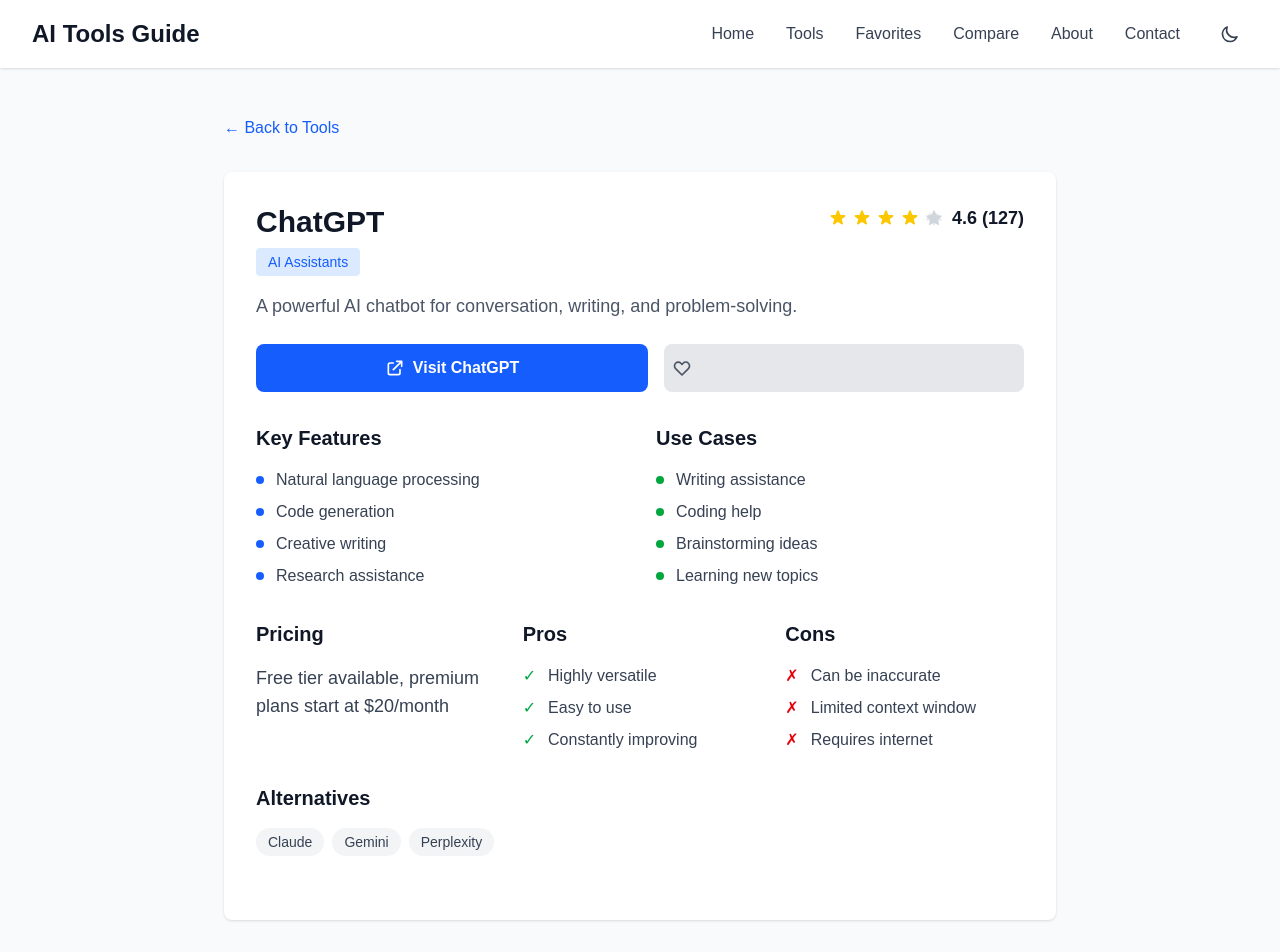
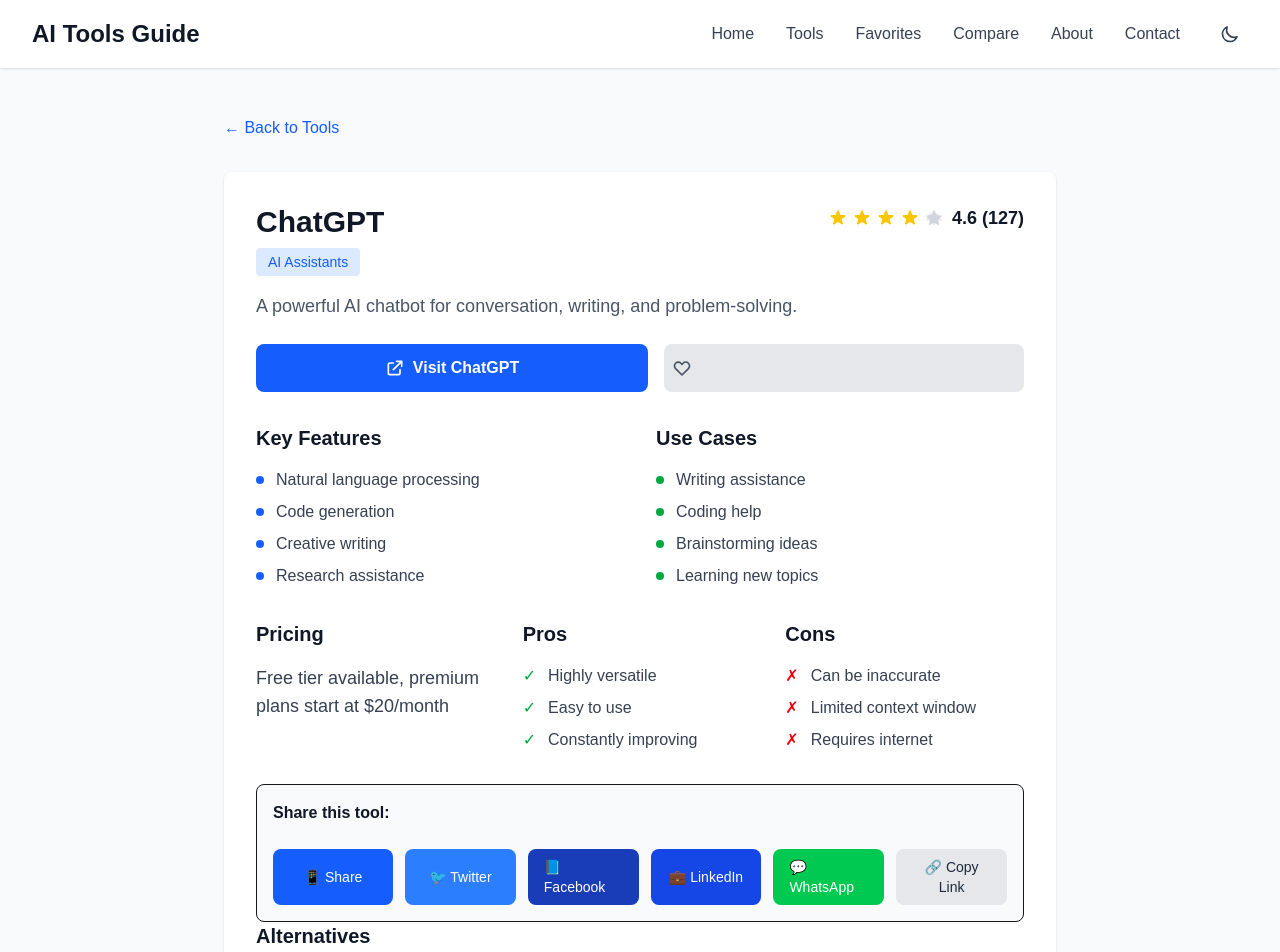
Before and after one commit to kishorm3795/Guide-AI, a Next.js app: page /tools/chatgpt in a window 1280 px wide. Shown: the top 952 px of the page. Built offline with nearby package versions, Linux system fonts and the light colour scheme.

Commit message:
Social sharing - Share tools on social media

```diff
--- /dev/null
+++ b/app/components/SocialShare.tsx
@@ -0,0 +1,103 @@
+'use client';
+
+import { useState } from 'react';
+import { tools } from '../../lib/tools';
+
+interface SocialShareProps {
+  toolId: string;
+  toolName: string;
+}
+
+export default function SocialShare({ toolId, toolName }: SocialShareProps) {
+  const [copied, setCopied] = useState(false);
+  const toolUrl = `https://yourdomain.com/tools/${toolId}`;
+  const shareText = `Check out ${toolName} on AI Tools Directory! 🚀`;
+
+  const shareUrls = {
+    twitter: `https://twitter.com/intent/tweet?text=${encodeURIComponent(shareText)}&url=${encodeURIComponent(toolUrl)}`,
+    facebook: `https://www.facebook.com/sharer/sharer.php?u=${encodeURIComponent(toolUrl)}`,
+    linkedin: `https://www.linkedin.com/sharing/share-offsite/?url=${encodeURIComponent(toolUrl)}`,
+    whatsapp: `https://wa.me/?text=${encodeURIComponent(shareText + ' ' + toolUrl)}`,
+  };
+
+  const copyLink = async () => {
+    await navigator.clipboard.writeText(toolUrl);
+    setCopied(true);
+    setTimeout(() => setCopied(false), 2000);
+  };
+
+  const share = () => {
+    if (navigator.share) {
+      navigator.share({
+        title: `${toolName} - AI Tools Directory`,
+        text: shareText,
+        url: toolUrl,
+      });
+    }
+  };
+
+  return (
+    <div className="flex flex-wrap gap-3 p-4 bg-gray-50 rounded-lg border">
+      <h4 className="font-semibold text-gray-900 mb-3 w-full">Share this tool:</h4>
+
+      {/* Native Share */}
+      <button
+        onClick={share}
+        className="px-4 py-2 bg-blue-600 text-white text-sm rounded-lg hover:bg-blue-700 transition-colors flex items-center gap-2 flex-1 min-w-[120px] justify-center"
+        aria-label="Share this tool"
+      >
+        📱 Share
+      </button>
+
+      {/* Platform Buttons */}
+      <a
+        href={shareUrls.twitter}
+        target="_blank"
+        rel="noopener noreferrer"
+        className="px-4 py-2 bg-blue-500 text-white text-sm rounded-lg hover:bg-blue-600 transition-colors flex items-center gap-2 flex-1 min-w-[100px] justify-center"
+        aria-label="Share on Twitter"
+      >
+        🐦 Twitter
+      </a>
+
+      <a
+        href={shareUrls.facebook}
+        target="_blank"
+        rel="noopener noreferrer"
+        className="px-4 py-2 bg-blue-800 text-white text-sm rounded-lg hover:bg-blue-900 transition-colors flex items-center gap-2 flex-1 min-w-[100px] justify-center"
+        aria-label="Share on Facebook"
+      >
+        📘 Facebook
+      </a>
+
+      <a
+        href={shareUrls.linkedin}
+        target="_blank"
+        rel="noopener noreferrer"
+        className="px-4 py-2 bg-blue-700 text-white text-sm rounded-lg hover:bg-blue-800 transition-colors flex items-center gap-2 flex-1 min-w-[100px] justify-center"
+        aria-label="Share on LinkedIn"
+      >
+        💼 LinkedIn
+      </a>
+
+      <a
+        href={shareUrls.whatsapp}
+        target="_blank"
+        rel="noopener noreferrer"
+        className="px-4 py-2 bg-green-500 text-white text-sm rounded-lg hover:bg-green-600 transition-colors flex items-center gap-2 flex-1 min-w-[100px] justify-center"
+        aria-label="Share on WhatsApp"
+      >
+        💬 WhatsApp
+      </a>
+
+      {/* Copy Link */}
+      <button
+        onClick={copyLink}
+        className="px-4 py-2 bg-gray-200 text-gray-800 text-sm rounded-lg hover:bg-gray-300 transition-colors flex items-center gap-2 flex-1 min-w-[100px] justify-center"
+        aria-label="Copy link"
+      >
+        {copied ? '✅ Copied!' : '🔗 Copy Link'}
+      </button>
+    </div>
+  );
+}
--- a/app/tools/[slug]/page.tsx
+++ b/app/tools/[slug]/page.tsx
@@ -4,6 +4,7 @@
 import ToolReviewsClient from '../../components/ToolReviews';
 import StarRatingClient from '../../components/StarRating';
 import FavoritesButton from '../../components/FavoritesButton';
+import SocialShare from '../../components/SocialShare';
 
 interface ToolPageProps {
   params: Promise<{
@@ -126,6 +127,9 @@
             </div>
           </div>
 
+          {/* Social Sharing */}
+          <SocialShare toolId={tool.id} toolName={tool.name} />
+
           {/* Alternatives */}
           <div className="mb-8">
             <h2 className="text-xl font-semibold text-gray-900 mb-4">Alternatives</h2>
--- a/app/tools/page.tsx
+++ b/app/tools/page.tsx
@@ -140,6 +140,16 @@
                     >
                       Details
                     </Link>
+                    <button
+                      onClick={() => {
+                        const shareText = `Check out ${tool.name}: ${tool.description.substring(0, 100)}... ${window.location.origin}/tools/${tool.id}`;
+                        navigator.clipboard.writeText(shareText);
+                      }}
+                      className="text-gray-600 hover:text-gray-800 font-medium text-xs"
+                      title="Quick share"
+                    >
+                      📤
+                    </button>
                   </div>
                 </div>
               </div>
```
Also changed, not shown: 1 other file (tests, documents, lock files or other folders).
